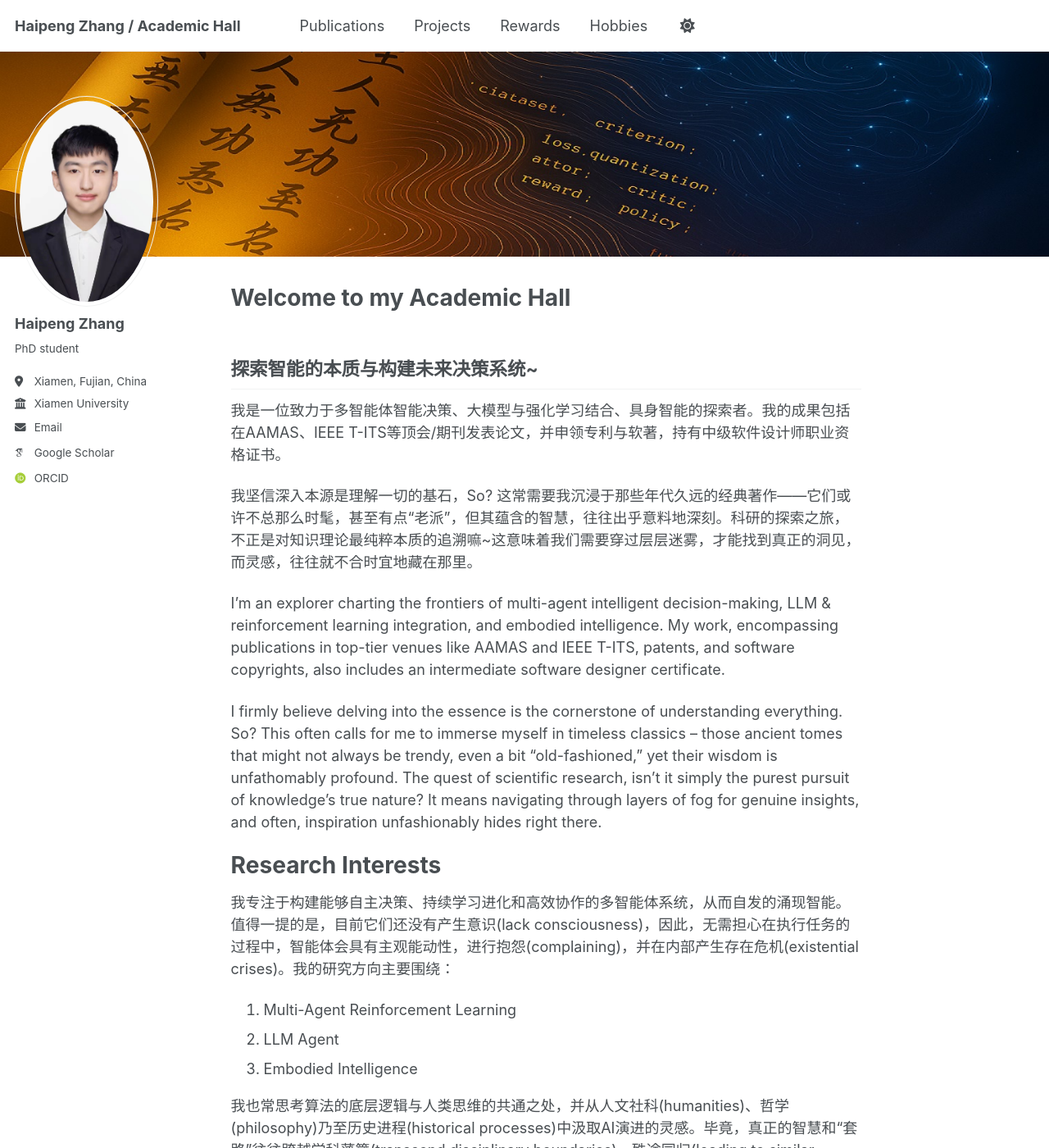
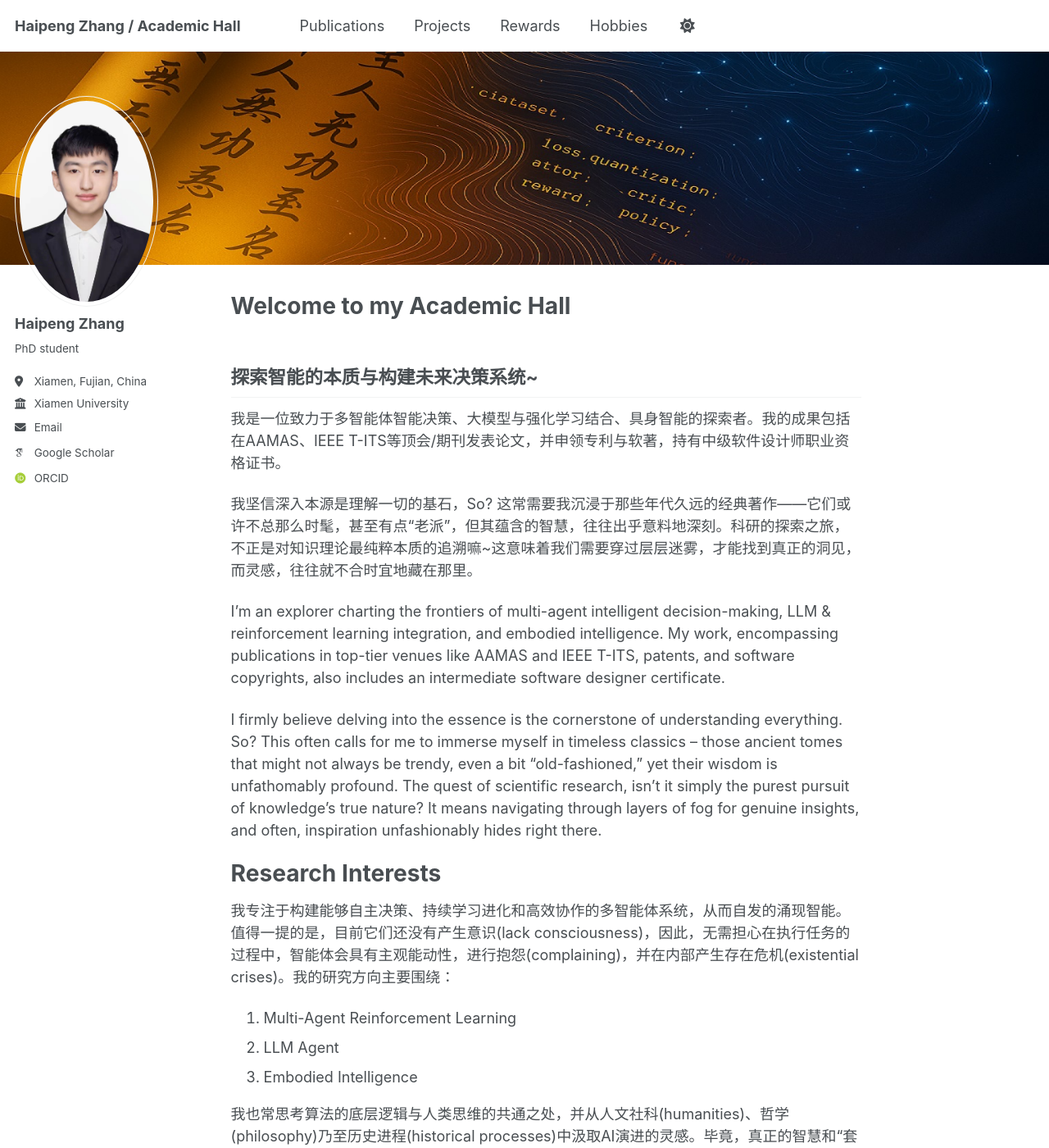
Before and after one commit to Harry-first/haipengzhang, a Jekyll site: the page built from _pages/about.md, in a window 1280 px wide and 1400 px high. Shown: the whole window at 82% size. Built offline with Jekyll 4.4.1, drawn with Linux system fonts in a browser that asks for light colours; some web fonts are replaced.

Commit message:
Update _page.scss

```diff
--- a/_sass/layout/_page.scss
+++ b/_sass/layout/_page.scss
@@ -406,12 +406,5 @@
   background-size: cover; /* 让图片覆盖整个区域 */
   background-position: center center; /* 图片居中显示 */
   background-repeat: no-repeat; /* 不重复平铺 */
-  height: 250px; /* 设置横幅高度，您可以根据需要调整 */
-  /* 如果您希望在横幅上叠加文字，可以添加以下 Flexbox 属性 */
-  display: flex;
-  align-items: center; /* 垂直居中内容 */
-  justify-content: center; /* 水平居中内容 */
-  color: white; /* 如果有叠加文字，文字颜色 */
-  text-align: center;
-  padding: 20px 0; /* 适当的内边距 */
+  height: 260px; /* 设置横幅高度，您可以根据需要调整 */
 }
```
